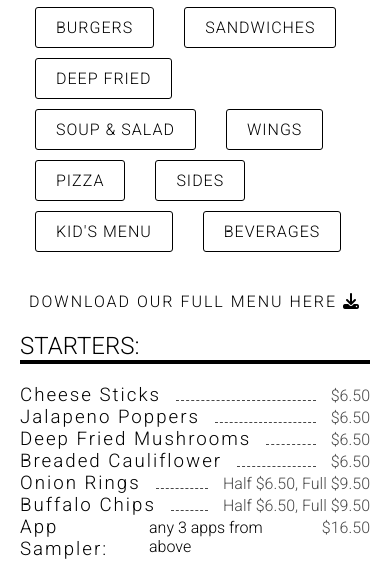
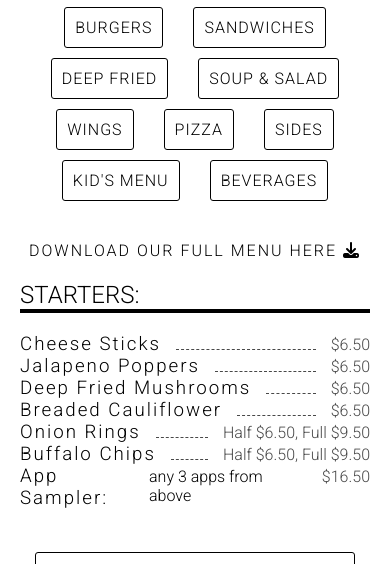
Before and after one commit to chickienickie/port-hotel, a plain HTML site: page index.html in a window 390 px wide. Shown: the part 536-1100 px from the top of the page. Drawn offline with Linux system fonts and the light colour scheme.

Commit message:
updated buttons css for mobile

```diff
--- a/styles.css
+++ b/styles.css
@@ -218,12 +218,12 @@ p.address {
     margin: 10px;
   }
 
-  .buttons-container {
-    justify-content: left;
-  }
-
   .advertizement,
   .footer {
     font-size: 17px;
   }
+
+  .button {
+    padding: 10px 10px;
+  }
 }
```
